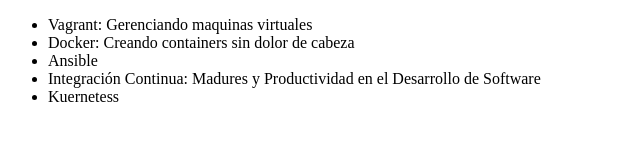
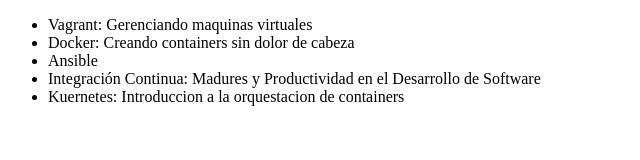
Before and after one commit to Ambarace/Alura-git, a plain HTML site: page index.html in a window 1280 px wide. Shown: the whole page, without its empty margins (0-640 px from the left). Drawn offline with Linux system fonts and the light colour scheme.

Commit message:
Modificando el nombre de Kubernetes

```diff
--- a/index.html
+++ b/index.html
@@ -10,7 +10,7 @@
             <li>Docker: Creando containers sin dolor de cabeza</li>
             <li>Ansible</li>
             <li>Integración Continua: Madures y Productividad en el Desarrollo de Software</li>
-            <li>Kuernetess</li>
+            <li>Kuernetes: Introduccion a la orquestacion de containers</li>
         </ul>
     </body>
 </html>
```
